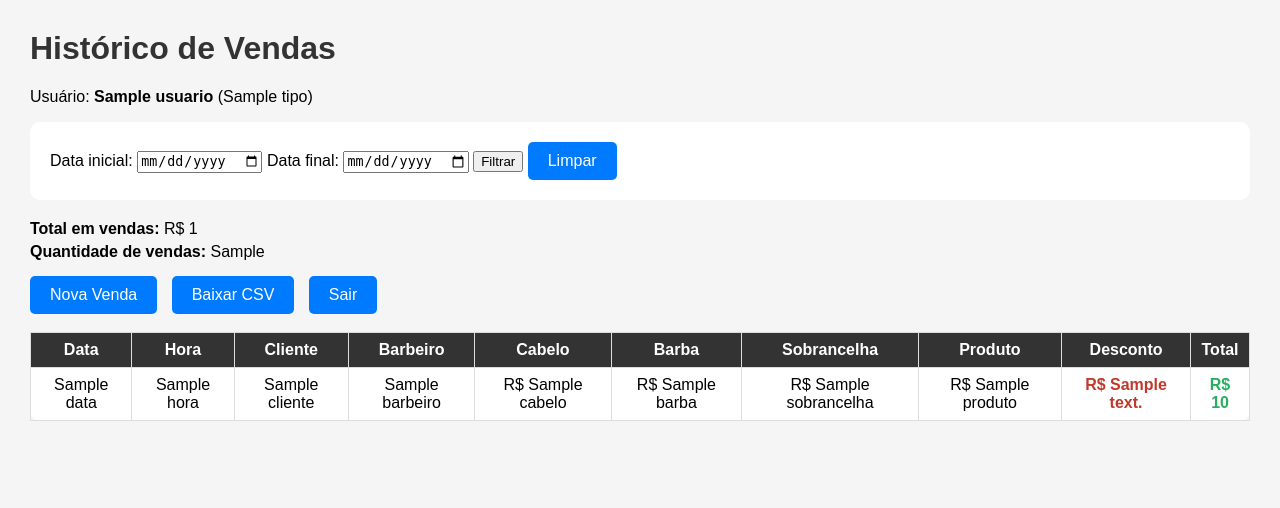
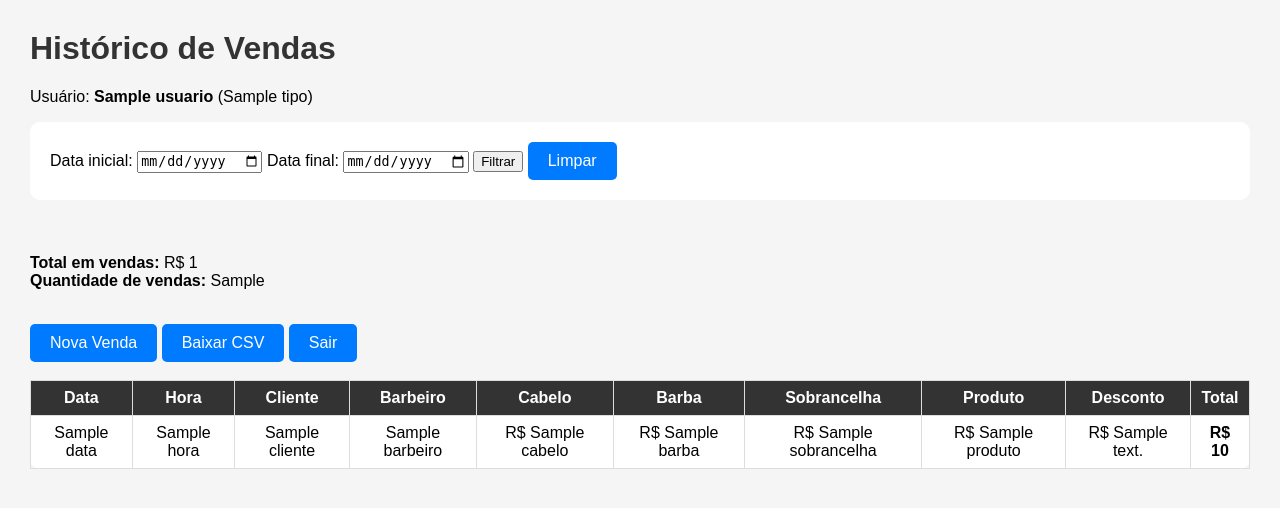
Before and after one commit to ghennsouza-wq/Barbearia, a Flask app: template templates/historico.html in a window 1280 px wide. Shown: the top 508 px of the page. Run offline with Flask 3, Linux system fonts and the light colour scheme; the template is opened without the code that fills it: most values are stand-ins (such as "Sample title", 1, 10 or a date in 2020).

Commit message:
Update historico.html

```diff
--- a/templates/historico.html
+++ b/templates/historico.html
@@ -1,31 +1,6 @@
 {% extends "base.html" %}
 
 {% block conteudo %}
-
-<style>
-  .desconto {
-    color: #c0392b;
-    font-weight: bold;
-  }
-
-  .total {
-    color: #27ae60;
-    font-weight: bold;
-  }
-
-  .resumo {
-    margin: 15px 0;
-  }
-
-  .resumo p {
-    font-size: 16px;
-    margin: 5px 0;
-  }
-
-  .botoes a {
-    margin-right: 10px;
-  }
-</style>
 
 <h1>Histórico de Vendas</h1>
 
@@ -34,31 +9,36 @@
 </p>
 
 <!-- FILTRO POR DATA -->
-<form method="get">
+<form method="get" action="/historico">
+    <label>
         Data inicial:
-  <input type="date" name="data_inicio" value="{{ data_inicio or '' }}">
+        <input type="date" name="data_inicio" value="{{ data_inicio }}">
+    </label>
 
+    <label>
         Data final:
-  <input type="date" name="data_fim" value="{{ data_fim or '' }}">
+        <input type="date" name="data_fim" value="{{ data_fim }}">
+    </label>
 
     <button type="submit">Filtrar</button>
     <a href="/historico" class="button">Limpar</a>
 </form>
 
+<br>
+
 <!-- RESUMO -->
-<div class="resumo">
-  <p><b>Total em vendas:</b> R$ {{ total_vendas }}</p>
-  <p><b>Quantidade de vendas:</b> {{ qtd_vendas }}</p>
-</div>
-
-<!-- BOTÕES -->
-<div class="botoes">
-  <a href="/registrar" class="button">Nova Venda</a>
-  <a href="/download" class="button">Baixar CSV</a>
-  <a href="/logout" class="button">Sair</a>
-</div>
+<p>
+  <b>Total em vendas:</b> R$ {{ total_vendas }} <br>
+  <b>Quantidade de vendas:</b> {{ qtd_vendas }}
+</p>
 
 <br>
+
+<a class="button" href="/registrar">Nova Venda</a>
+<a class="button" href="/download">Baixar CSV</a>
+<a class="button" href="/logout">Sair</a>
+
+<br><br>
 
 {% if vendas %}
 <table>
@@ -85,13 +65,13 @@
         <td>R$ {{ v.barba }}</td>
         <td>R$ {{ v.sobrancelha }}</td>
         <td>R$ {{ v.produto }}</td>
-    <td class="desconto">R$ {{ v.desconto }}</td>
-    <td class="total">R$ {{ v.total }}</td>
+        <td>R$ {{ v.desconto }}</td>
+        <td><b>R$ {{ v.total }}</b></td>
     </tr>
     {% endfor %}
 </table>
 {% else %}
-<p><b>Nenhuma venda encontrada.</b></p>
+<p>Nenhuma venda encontrada.</p>
 {% endif %}
 
 {% endblock %}
```
Lines whose indentation alone changed are shown as unchanged.
